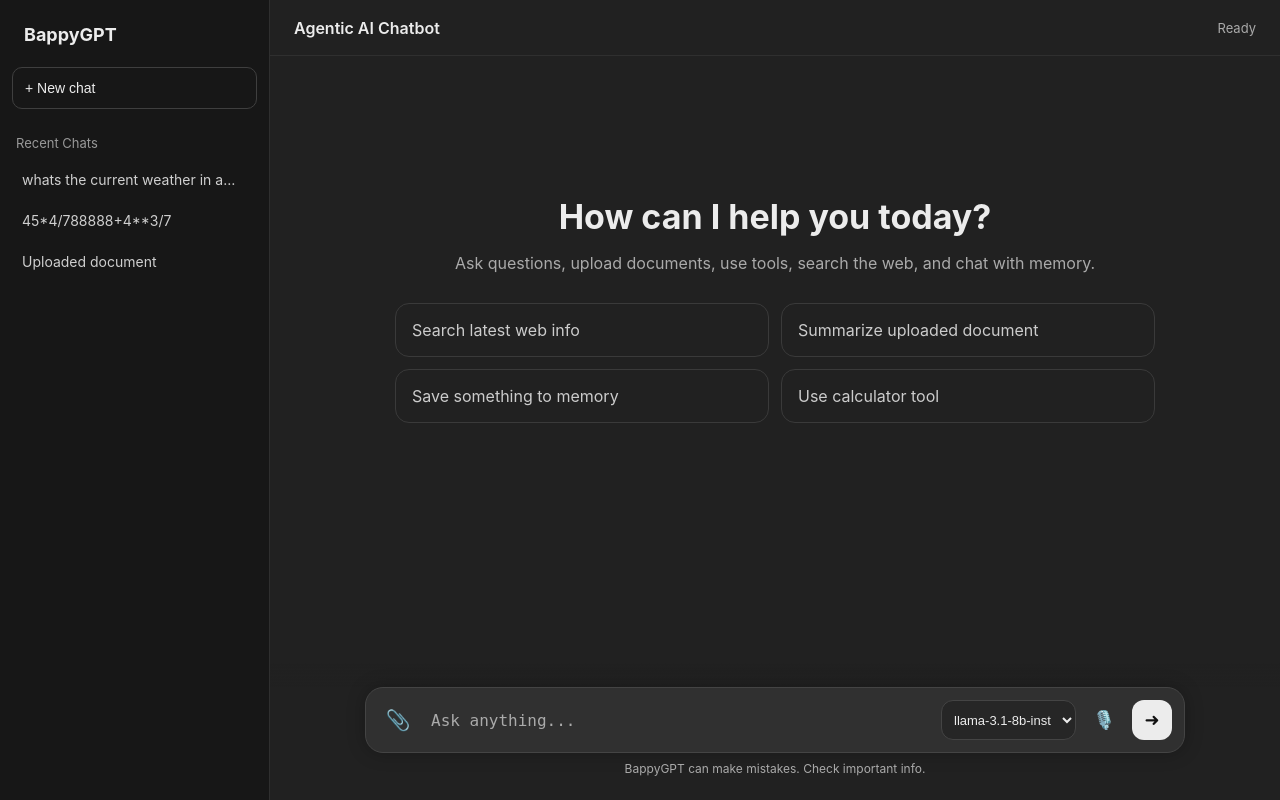
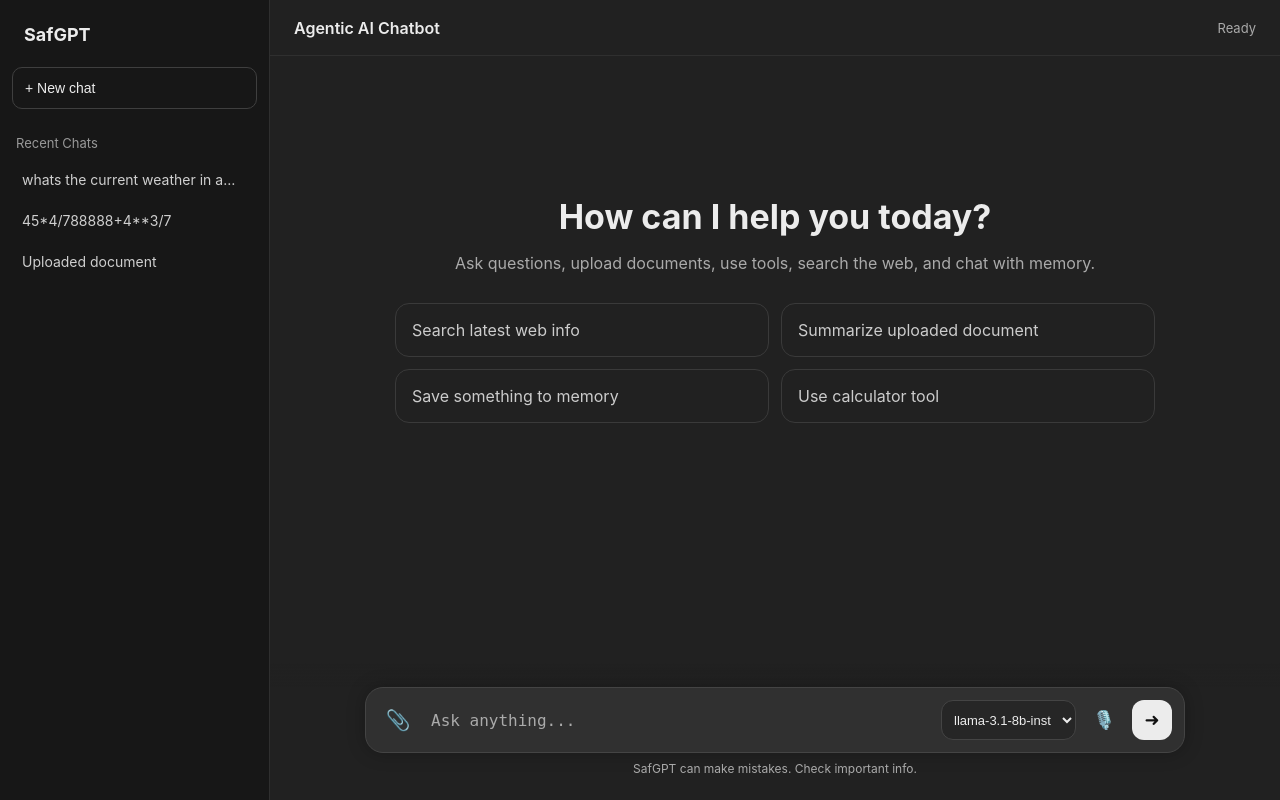
Before and after one commit to Ahamed-Safnas/SafGPT, a FastAPI app: page / in a window 1280 px wide. Run offline with FastAPI, Linux system fonts and the light colour scheme; data comes from the database, SQL or seed files in the repository; data that the repository does not hold is empty.

Commit message:
Name corrected

```diff
--- a/templates/index.html
+++ b/templates/index.html
@@ -2,7 +2,7 @@
 <html lang="en">
 <head>
     <meta charset="UTF-8">
-    <title>BappyGPT</title>
+    <title>SafGPT</title>
     <meta name="viewport" content="width=device-width, initial-scale=1.0">
 
     <style>
@@ -453,7 +453,7 @@
 <body>
 
 <aside class="sidebar">
-    <div class="brand">BappyGPT</div>
+    <div class="brand">SafGPT</div>
 
     <button class="new-chat" onclick="newChat()">+ New chat</button>
 
@@ -530,7 +530,7 @@
         </div>
 
         <div class="notice" id="noticeText">
-            BappyGPT can make mistakes. Check important info.
+            SafGPT can make mistakes. Check important info.
         </div>
     </div>
 </main>
```
